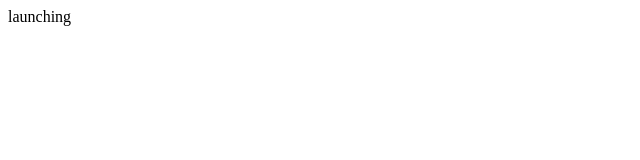
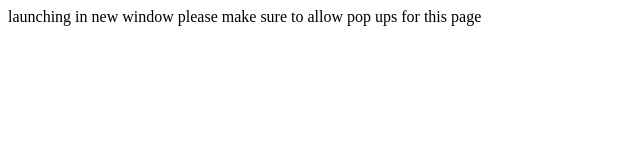
Before and after one commit to DivideByZeroError/CT, a plain HTML site: page index.html in a window 1280 px wide. Shown: the whole page, without its empty margins (0-640 px from the left). Drawn offline with Linux system fonts and the light colour scheme.

Commit message:
Update index.html

```diff
--- a/index.html
+++ b/index.html
@@ -1,4 +1,5 @@
 <!doctype html>
 <body onload="window.open('https://dividebyzeroerror.github.io/CT/main.html','window','toolbar=no, menubar=no, resizable=yes'); window.close();">
-launching
+launching in new window
+please make sure to allow pop ups for this page
 </body>
```
